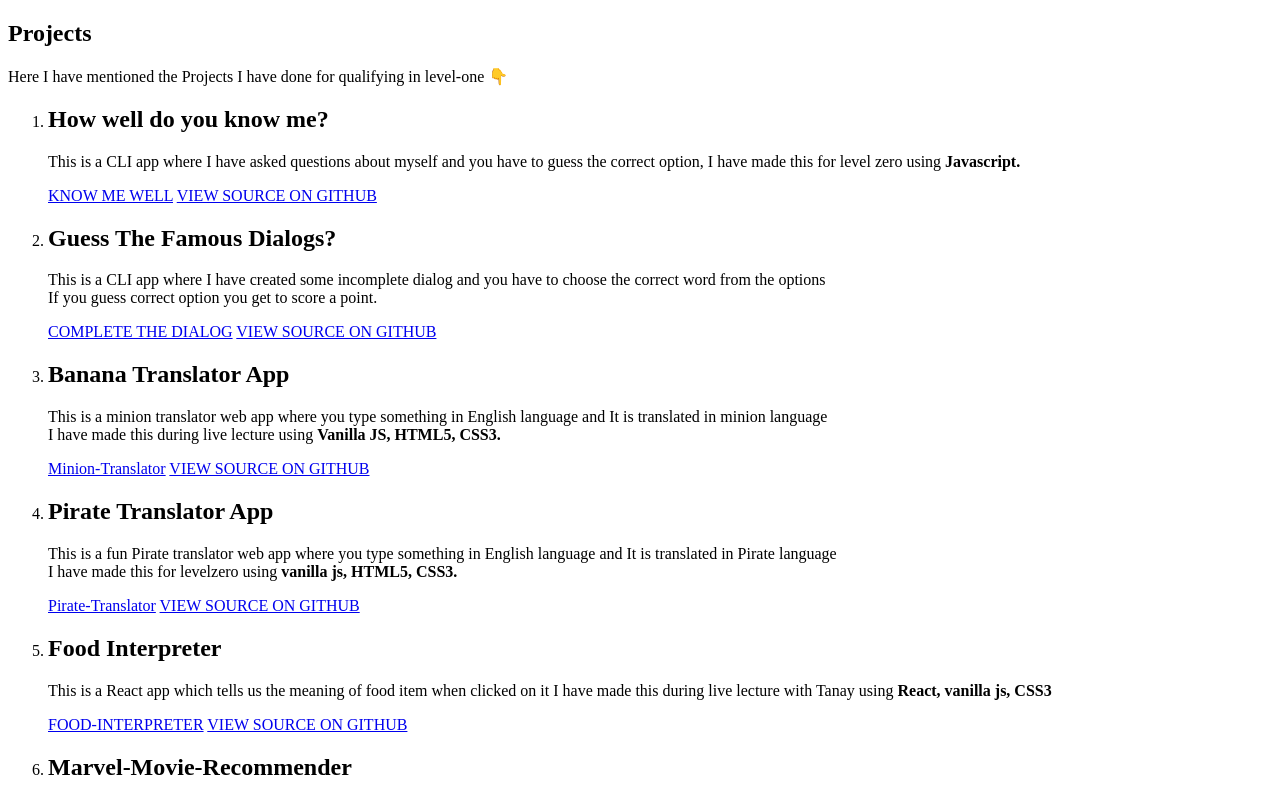
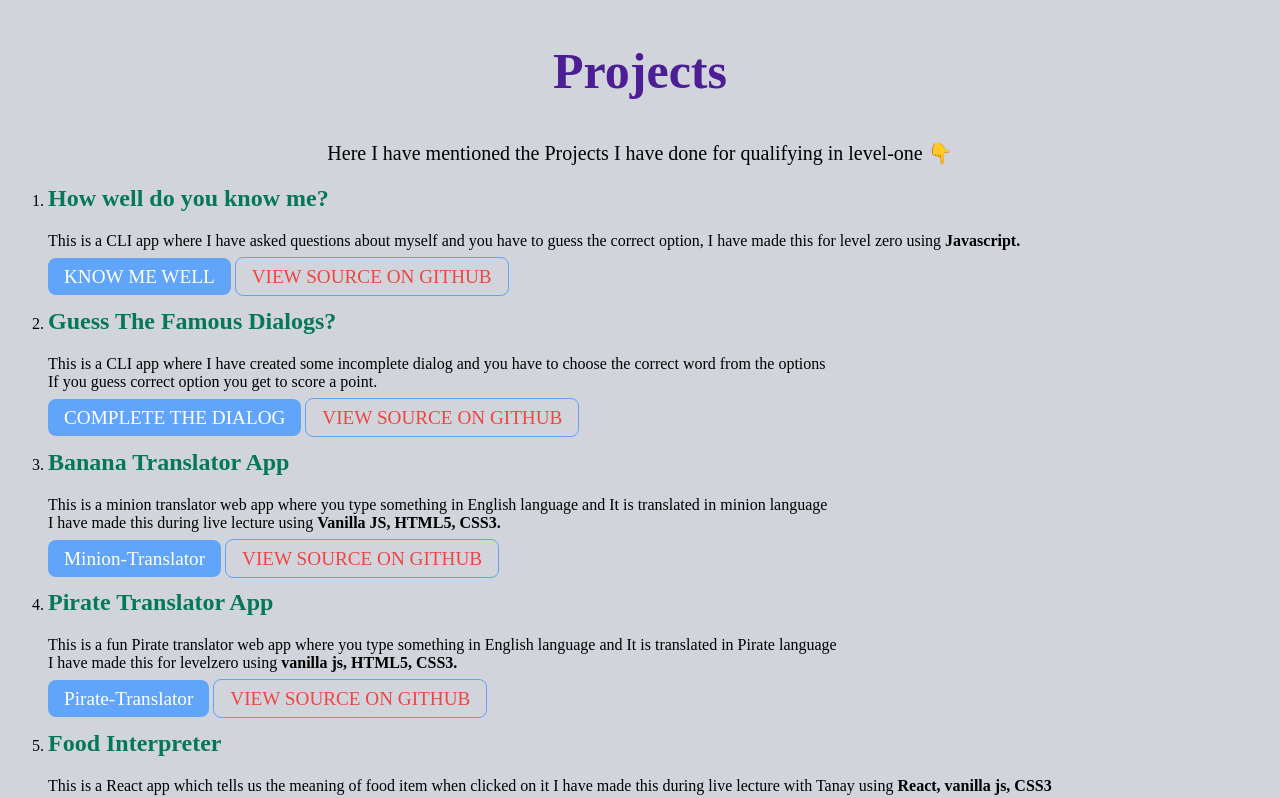
Before and after one commit to Abhay5855/project-details-levelzero, a plain HTML site: page index.html in a window 1280 px wide. Shown: the top 798 px of the page. Drawn offline with Linux system fonts and the light colour scheme.

Commit message:
doc: links to project

```diff
--- a/index.html
+++ b/index.html
@@ -5,13 +5,14 @@
     <meta charset="UTF-8">
     <meta name="viewport" content="width=device-width, initial-scale=1.0">
     <title>projects</title>
+    <link rel="stylesheet" href="styles.css">
 </head>
 
 <body>
     <section >
         <div>
             <h1 >Projects</h1>
-            <p>Here I have mentioned the Projects I have done for qualifying in level-one 👇</p>
+            <p class="par">Here I have mentioned the Projects I have done for qualifying in level-one 👇</p>
             <ol>
                 <li>
 
--- a/styles.css
+++ b/styles.css
@@ -1,9 +1,3 @@
-@import url('https://fonts.googleapis.com/css2?family=Castoro&display=swap');
-
-
-@import url('https://fonts.googleapis.com/css2?family=Teko&display=swap');
-
-
 :root {
     --primary-color:#60A5FA;
     --dark-gray: #9CA3AF;
@@ -15,15 +9,27 @@
     --sec-color:#F87171;
 }
 
-body .h1 {
-    font-family: 'Castoro', serif;
-    font-size: 52px;
-    color: var(--back-color);
+
+
+
+
+body {
+    background-color: #D1D5DB;
+}
+
+h1 {
+    text-align: center;
+    font-size: 50px;
+    color: var(--h2-color);
+
+}
+
+.par {
+    font-size: 20px;
     text-align: center;
 }
 
-.primary link{
-
+.primary-link {
     background-color: var(--primary-color);
     border-radius: 0.5rem;
     color: white;
@@ -33,11 +39,10 @@ body .h1 {
     margin-top: 5rem;
     margin-bottom: 1rem;
     font-size: larger;
-
 }
 
 .secondary-link {
-    color: var(--sec-color);
+    color: #EF4444;
     border-radius: 0.5rem;
     border: 1px solid var(--primary-color);
     box-sizing: border-box;
@@ -46,5 +51,8 @@ body .h1 {
     margin-top: 5rem;
     margin-bottom: 1rem;
     font-size: larger;
+}
 
+h2 {
+    color: #047857;
 }
```
Lines whose indentation alone changed are shown as unchanged.
